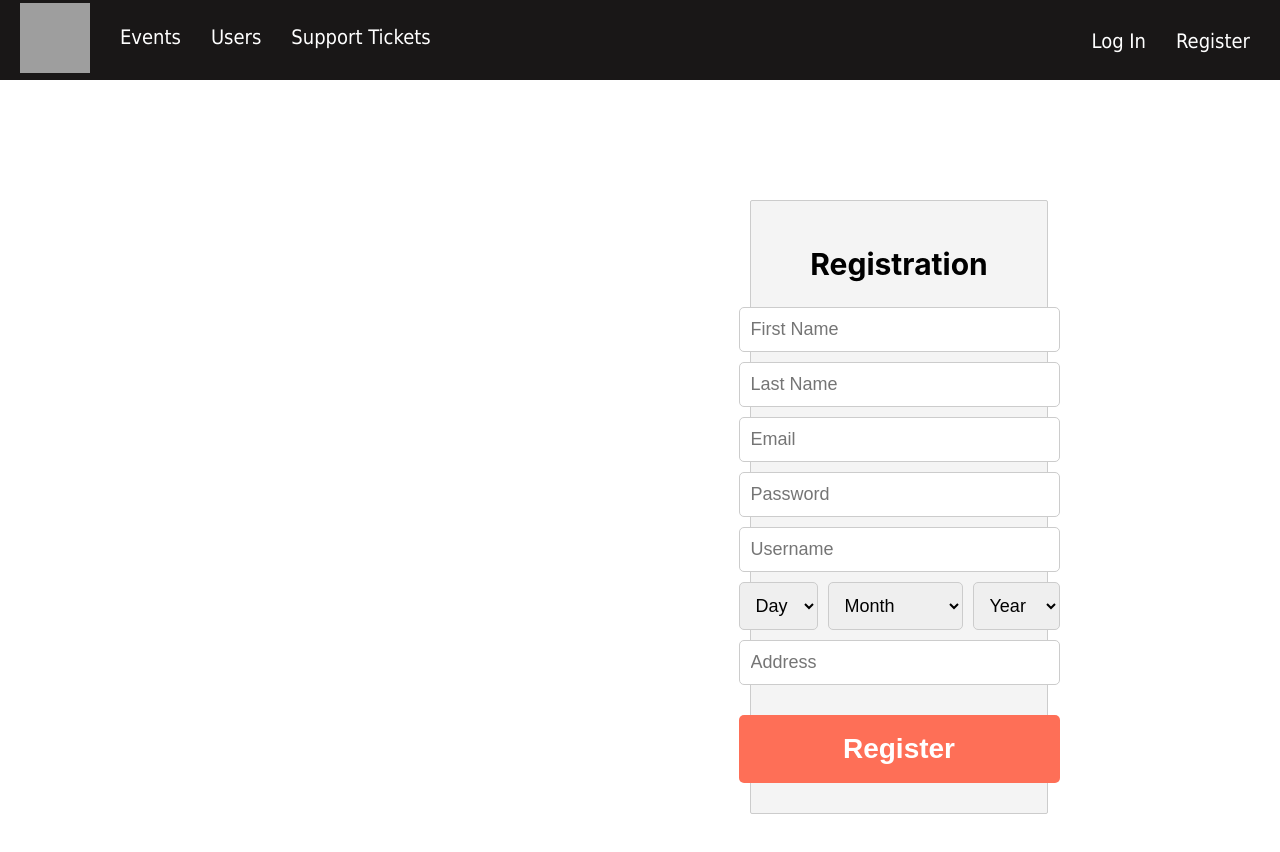
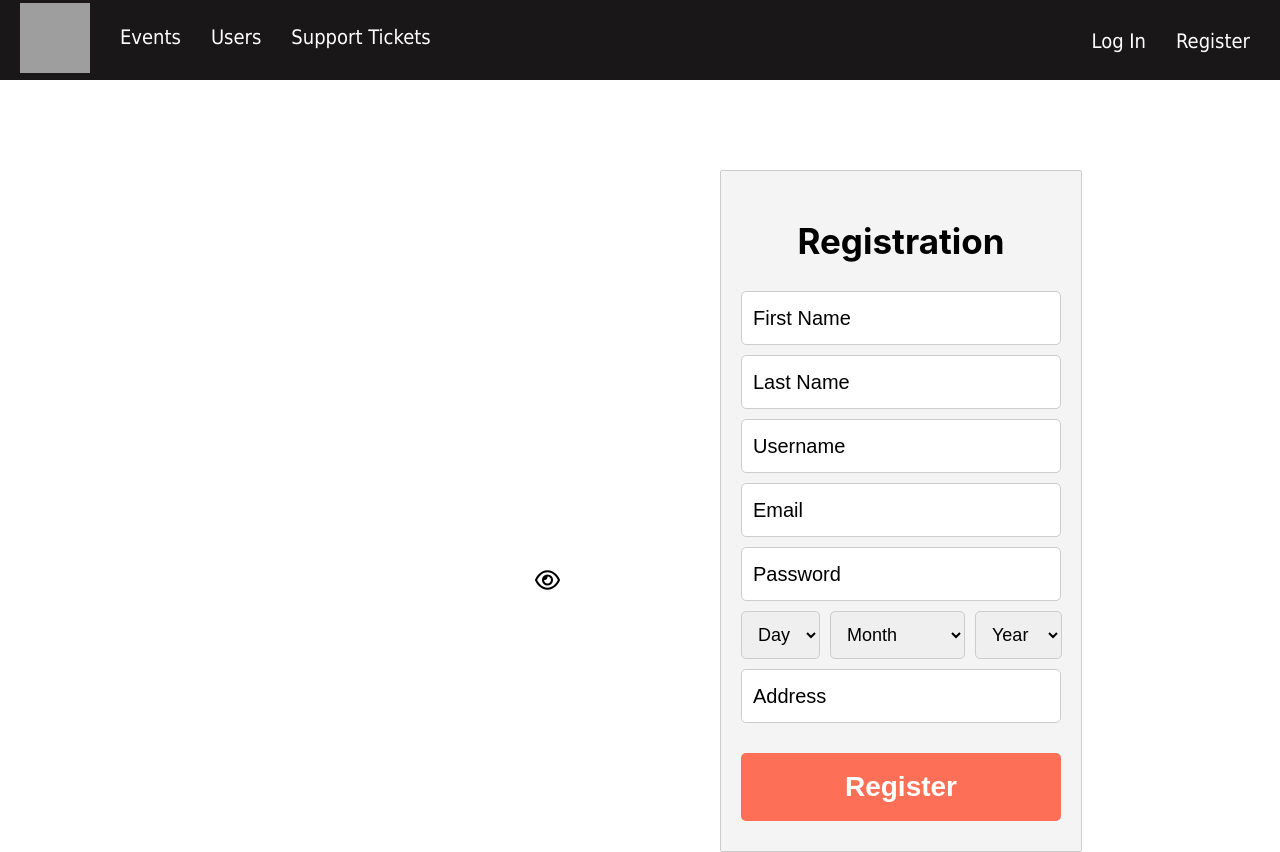
Before and after one commit to justzaro/Event-Information-System-Frontend, a React (Create React App) app: page /register in a window 1280 px wide. Before the commit the page ends 814 px from the top, so only its background shows below. Built offline with nearby package versions, Linux system fonts and the light colour scheme; grey boxes are pictures that could not be loaded.

Commit message:
fix css issue where input element stylying from one file was used for styling all other pages with input elements

```diff
--- a/src/components/pages/LogIn.js
+++ b/src/components/pages/LogIn.js
@@ -86,7 +86,6 @@ function LogIn() {
           <FontAwesomeIcon
             icon={showPassword ? solidEye : thinEye} // Use solid or thin version based on showPassword
             className={styles['eye-icon']}
-            style={{ width: '25px', height: '25px' }}
             onClick={togglePasswordVisibility}
           />
         </div>
--- a/src/components/pages/LogIn.module.css
+++ b/src/components/pages/LogIn.module.css
@@ -34,11 +34,16 @@
   font-family: Arial, Helvetica, sans-serif;
 }
 
+.input-container input::placeholder {
+  font-weight: 100;
+  color: black;
+}
+
 .large-input {
   width: 100%;
   padding: 15px;
   border: 1px solid #ccc;
-  font-size: 18px;
+  font-size: 20px;
   margin-bottom: -10px; /* Add margin between input fields */
 }
 
@@ -142,9 +147,9 @@ background-color: #d04e37;
 }
 
 .large-input.show-password {
-  width: 375px; /* Adjust as needed to prevent resizing */
+  width: 379px; /* Adjust as needed to prevent resizing */
   padding-right: 11px; /* Adjust as needed to prevent resizing */
-  padding-bottom: 11px; /* Adjust as needed to prevent resizing */
+  padding-bottom: 15px; /* Adjust as needed to prevent resizing */
   overflow: hidden;
 }
 
@@ -167,8 +172,8 @@ background-color: #d04e37;
   width: 25px;
   height: 25px;
   position: absolute;
-  right: 35px;
-  top: 25.8%;
+  right: 32px;
+  top: 28.5%;
   transform: translateY(-50%);
   cursor: pointer;
 }
--- a/src/components/pages/Register.js
+++ b/src/components/pages/Register.js
@@ -1,11 +1,29 @@
 import React, { useState } from 'react';
 import styles from './Register.module.css'; // Import CSS module
+
+import { FontAwesomeIcon } from '@fortawesome/react-fontawesome';
+import { faEye as solidEye } from '@fortawesome/free-solid-svg-icons';
+import { faEye as thinEye } from '@fortawesome/free-regular-svg-icons';
 
 const months = [
   'January', 'February', 'March', 'April', 'May', 'June',
   'July', 'August', 'September', 'October', 'November', 'December'
 ];
 
+const monthNameToValue = {
+  January: '01',
+  February: '02',
+  March: '03',
+  April: '04',
+  May: '05',
+  June: '06',
+  July: '07',
+  August: '08',
+  September: '09',
+  October: '10',
+  November: '11',
+  December: '12',
+};
 
 const Register = () => {
   const [formData, setFormData] = useState({
@@ -28,14 +46,102 @@ const Register = () => {
     });
   };
 
-  const handleRegister = (e) => {
+  const [showPassword, setShowPassword] = useState(false); // State to control password visibility
+
+  const [showSuccessMessage, setShowSuccessMessage] = useState(false);
+  const [showFailMessage, setShowFailMessage] = useState(false);
+  const [errorMessage, setErrorMessage] = useState('');
+
+  const togglePasswordVisibility = () => {
+    setShowPassword(!showPassword);
+  };
+
+  const handleRegister = async (e) => {
     e.preventDefault();
+    const { day, month, year } = formData;
+    const monthValue = monthNameToValue[month];
     // Perform your registration logic here with formData
-    console.log(formData);
+
+    if (!monthValue) {
+      console.error('Invalid month selected');
+      return;
+    }
+
+    const formattedDayValue = day < 10 ? `0${day}` : day;
+
+    const dateOfBirth = `${formattedDayValue}-${monthValue}-${year}`;
+
+    const requestBody = {
+      firstName: formData.firstName,
+      lastName: formData.lastName,
+      username: formData.username,
+      password: formData.password,
+      email: formData.email,
+      dateOfBirth,
+      address: formData.address,
+    };
+
+    try {
+      const response = await fetch('http://localhost:8080/users/register', {
+        method: 'POST',
+        headers: {
+          'Content-Type': 'application/json',
+        },
+        body: JSON.stringify(requestBody),
+      });
+
+      if (response.ok) {
+        // Registration successful, handle success here
+        console.log('Registration successful');
+
+        setFormData({
+          firstName: '',
+          lastName: '',
+          email: '',
+          password: '',
+          username: '',
+          day: '',
+          month: '',
+          year: '',
+          address: '',
+        });
+
+        setShowSuccessMessage(true);
+
+        setTimeout(() => {
+          setShowSuccessMessage(false);
+        }, 4000);
+      } else {
+        const errorData = await response.json();
+        const errorMessage = errorData.message;
+        setErrorMessage(errorMessage);
+        // Registration failed, handle error here
+        setShowFailMessage(true);
+
+        setTimeout(() => {
+          setShowFailMessage(false);
+        }, 4000);
+        console.error(errorMessage);
+      }
+    } catch (error) {
+      console.error('Error during registration:', error);
+    }
+
+
+    console.log(requestBody);
   };
 
   return (
     <div className={styles['registration-form']}>
+
+
+        {showSuccessMessage && (
+          <div className={styles['register-success-message']}>Registration is successful!</div>
+        )}
+        {showFailMessage && (
+          <div className={styles['register-fail-message']}>{errorMessage}</div>
+        )}
+
       <h2>Registration</h2>
       <form onSubmit={handleRegister}>
         <div className={styles['form-group']}>
@@ -60,6 +166,16 @@ const Register = () => {
         </div>
         <div className={styles['form-group']}>
           <input
+            type="text"
+            name="username"
+            placeholder="Username"
+            value={formData.username}
+            onChange={handleChange}
+            required
+          />
+        </div>
+        <div className={styles['form-group']}>
+          <input
             type="email"
             name="email"
             placeholder="Email"
@@ -70,25 +186,19 @@ const Register = () => {
         </div>
         <div className={styles['form-group']}>
           <input
-            type="password"
+            type={showPassword ? 'text' : 'password'}
             name="password"
             placeholder="Password"
             value={formData.password}
             onChange={handleChange}
             required
           />
-
         </div>
-        <div className={styles['form-group']}>
-          <input
-            type="text"
-            name="username"
-            placeholder="Username"
-            value={formData.username}
-            onChange={handleChange}
-            required
-          />
-        </div>
+        <FontAwesomeIcon
+            icon={showPassword ? solidEye : thinEye} // Use solid or thin version based on showPassword
+            className={styles['register-eye-icon']}
+            onClick={togglePasswordVisibility}
+        />
         <div className={styles['form-group']}>
           <select
             name="day"
--- a/src/components/pages/Register.module.css
+++ b/src/components/pages/Register.module.css
@@ -5,18 +5,19 @@
   border-radius: 2px; /* Remove rounded corners */
   display: flex;
   flex-direction: column;
-  align-items: center;
+  /* align-items: center; */
   justify-content: center;
   height: auto;
   background-color: #f4f4f4;
   padding: 20px; /* Add some padding to the form */
-  margin-left: 750px;
-  margin-top: 200px;
-  width: 20%;
+  margin-left: 720px;
+  margin-top: 170px;
+  width: 25%;
 }
 
 .registration-form h2 {
-  font-size: 30px;
+  font-size: 35px;
+  text-align: center;
 }
 
 .form-group {
@@ -24,7 +25,8 @@
   flex-direction: row;
   align-items: center;
   margin-bottom: 10px;
-  width: 100%;
+  margin-right: 100px;
+  width: 100%; /*input fields length */
 }
 
 .form-group select {
@@ -41,18 +43,22 @@
   margin-right: 0;
 }
 
-input[type="text"],
-input[type="email"],
-input[type="password"] {
+.form-group input {
   flex: 1; /* Make the text input fields span 100% */
   padding: 11px; /* Increased padding */
   border: 1px solid #ccc;
   border-radius: 5px;
-  font-size: 18px; /* Increased font size */
+  font-size: 20px; /* Increased font size */
   margin-right: 10px; /* Add spacing between input fields */
   font-family: Arial, Helvetica, sans-serif;
+  height: 30px; /* input fields height */
+  font-weight: 100;
 }
 
+.form-group input::placeholder {
+  font-weight: 100;
+  color: black;
+}
 /* Remove spacing between text input fields */
 .form-group input:last-child {
   margin-right: 0;
@@ -71,3 +77,67 @@ input[type="password"] {
   margin-top: 20px;
   font-weight: bold;
 }
+
+.register-success-message {
+  position: fixed;
+  top: 0;
+  left: 50%;
+  transform: translateX(-50%);
+  background-color: #4CAF50;
+  color: white;
+  border-radius: 5px;
+  padding: 10px 20px;
+  animation: slide-in 0.5s ease-in-out forwards, slide-out 0.5s ease-in-out 3.5s forwards;
+  z-index: 999;
+  margin-top: 20px;
+}
+
+.register-fail-message {
+  position: fixed;
+  top: 0;
+  left: 50%;
+  transform: translateX(-50%);
+  background-color: #990904;
+  color: white;
+  border-radius: 5px;
+  padding: 10px 20px;
+  animation: slide-in 0.5s ease-in-out forwards, slide-out 0.5s ease-in-out 3.5s forwards;
+  z-index: 999;
+  margin-top: 20px;
+  font-size: 20px;
+}
+
+@keyframes slide-in {
+  0% {
+    top: -80px;
+  }
+  100% {
+    top: 0;
+  }
+}
+
+@keyframes slide-out {
+  0% {
+    top: 0;
+  }
+  100% {
+    top: -80px;
+  }
+}
+
+.register-eye-icon {
+  width: 25px;
+  height: 25px;
+  position: absolute;
+  right: 720px;
+  top: 580px;
+  transform: translateY(-50%);
+  cursor: pointer;
+}
+
+.register-show-password {
+  width: 379px; /* Adjust as needed to prevent resizing */
+  padding-right: 11px; /* Adjust as needed to prevent resizing */
+  padding-bottom: 15px; /* Adjust as needed to prevent resizing */
+  overflow: hidden;
+}
--- a/src/components/pages/SupportTicket.module.css
+++ b/src/components/pages/SupportTicket.module.css
@@ -7,7 +7,7 @@
 }
 
 .support-ticket-container h1 {
-  margin-top: 100px;
+  margin-top: 200px;
   font-size: 35px;
 }
 
@@ -28,13 +28,26 @@
 
 .form-row {
   display: flex;
-  gap: 3px;
+  gap: 3px; /* gap between elements */
   margin-bottom: 5px;
   width: 750px;
 }
 
-input[type="supportText"],
+/*why does 'supportText' as type work when 'type' signifies the type of the input
+and 'supportText' is invalid type?*/
+/* input[type="text"],
 textarea {
+  height: 10px;
+  flex: 1;
+  padding: 16px;
+  border: 1px solid #ccc;
+  border-radius: 4px;
+  font-size: 18px;
+  outline: none;
+  font-family: inherit;
+} */
+
+.form-row input, textarea {
   height: 10px;
   flex: 1;
   padding: 16px;
@@ -45,12 +58,32 @@ textarea {
   font-family: inherit;
 }
 
+/* input[type="text"],
+textarea {
+  height: 10px;
+  flex: 1;
+  padding: 16px;
+  border: 1px solid #ccc;
+  border-radius: 4px;
+  font-size: 18px;
+  outline: none;
+  font-family: inherit;
+} */
+
 .email-input {
   max-width: 350px;
 }
 
 .name-input {
   max-width: 150px;
+}
+
+.subject-input {
+  max-width: 500px;
+}
+
+.phone-number-input {
+  max-width: 250px;
 }
 
 .description-input {
```
